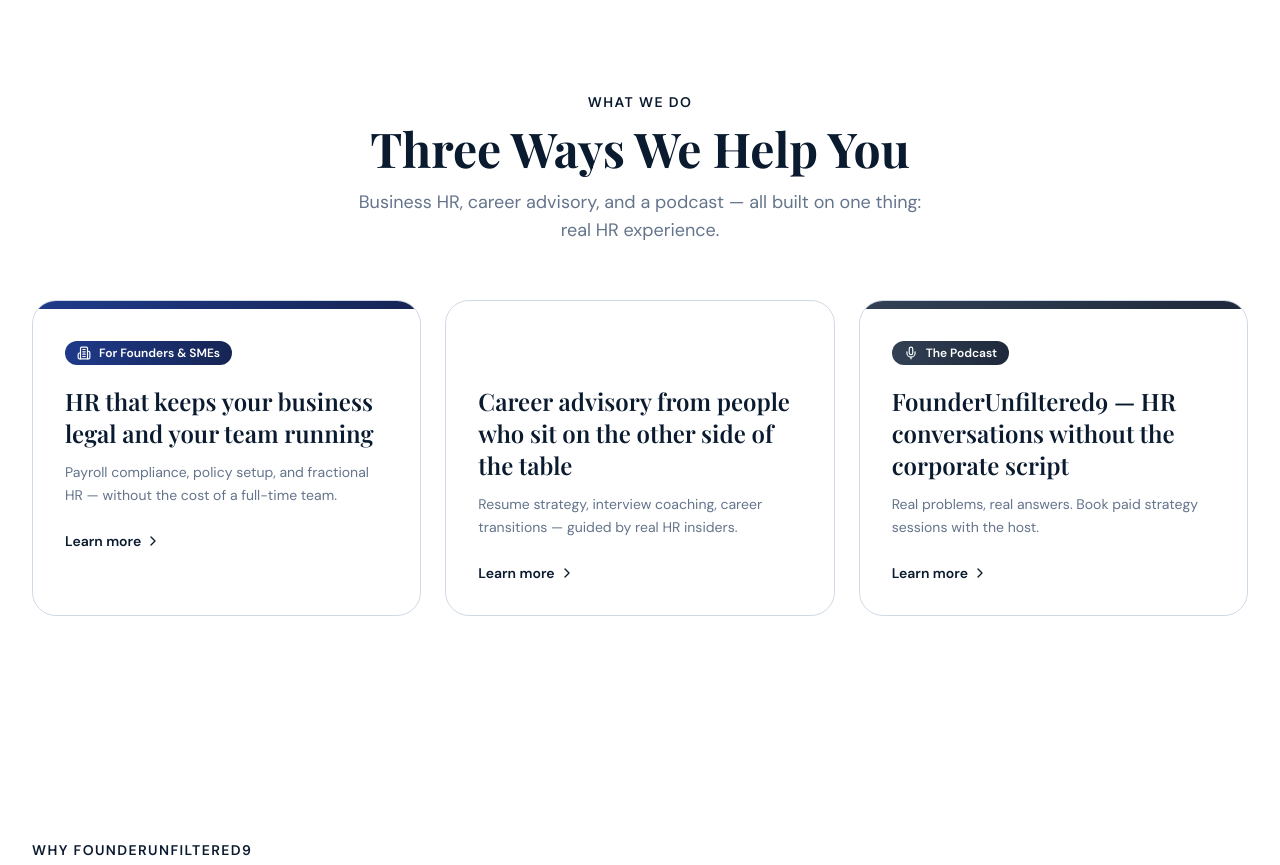
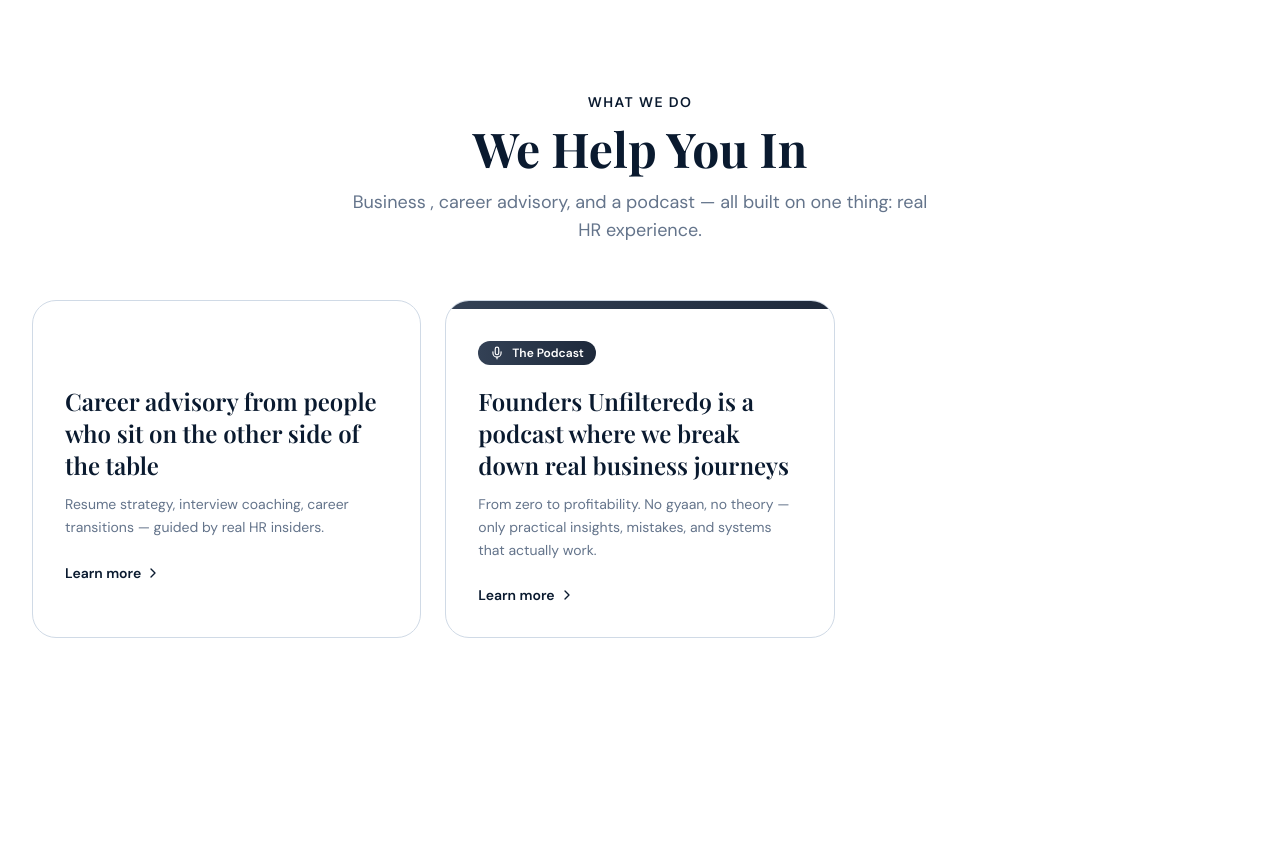
Before and after one commit to chroonicaa-byte/Finl_test, a Next.js app: page / in a window 1280 px wide. Shown: the part 820-1685 px from the top of the page. Built offline with nearby package versions, Linux system fonts and the light colour scheme.

Commit message:
changes for upgrade

```diff
--- a/src/app/page.tsx
+++ b/src/app/page.tsx
@@ -7,14 +7,7 @@
 }
 
 const pillars = [
-  {
-    icon: Building2,
-    label: 'For Founders & SMEs',
-    title: 'HR that keeps your business legal and your team running',
-    desc: 'Payroll compliance, policy setup, and fractional HR — without the cost of a full-time team.',
-    href: '/services#business',
-    color: 'from-brand-800 to-brand-900',
-  },
+
   {
     icon: GraduationCap,
     label: 'For Professionals & Freshers',
@@ -26,8 +19,8 @@
   {
     icon: Mic,
     label: 'The Podcast',
-    title: 'FounderUnfiltered9 — HR conversations without the corporate script',
-    desc: 'Real problems, real answers. Book paid strategy sessions with the host.',
+    title: 'Founders Unfiltered9 is a podcast where we break down real business journeys ',
+    desc: 'From zero to profitability. No gyaan, no theory — only practical insights, mistakes, and systems that actually work.',
     href: '/podcast',
     color: 'from-slate-700 to-slate-800',
   },
@@ -77,7 +70,8 @@
           <div className="max-w-4xl">
             <div className="inline-flex items-center gap-2 px-4 py-2 rounded-full bg-white/10 border border-white/20 text-gold-300 text-sm font-medium mb-8 animate-fade-in">
               <Mic className="h-3.5 w-3.5" />
-              <span>HR Consulting · Training · Career Advisory · Podcast</span>
+              {/* <span>HR Consulting · Training · Career Advisory · Podcast</span> */}
+              <span>Consulting · Training · Career Advisory · Podcast</span>
             </div>
 
             <h1 className="heading-hero text-white mb-6 animate-slide-up">
@@ -118,9 +112,9 @@
         <div className="container mx-auto px-4 sm:px-6 lg:px-8">
           <div className="text-center mb-14">
             <p className="text-gold-600 text-sm font-semibold tracking-widest uppercase mb-3">What We Do</p>
-            <h2 className="heading-xl text-foreground mb-4">Three Ways We Help You</h2>
+            <h2 className="heading-xl text-foreground mb-4">We Help You In</h2>
             <p className="text-muted-foreground text-lg max-w-xl mx-auto">
-              Business HR, career advisory, and a podcast — all built on one thing: real HR experience.
+              Business , career advisory, and a podcast — all built on one thing: real HR experience.
             </p>
           </div>
 
```
Also changed, not shown: 1 other file (tests, documents, lock files or other folders).
